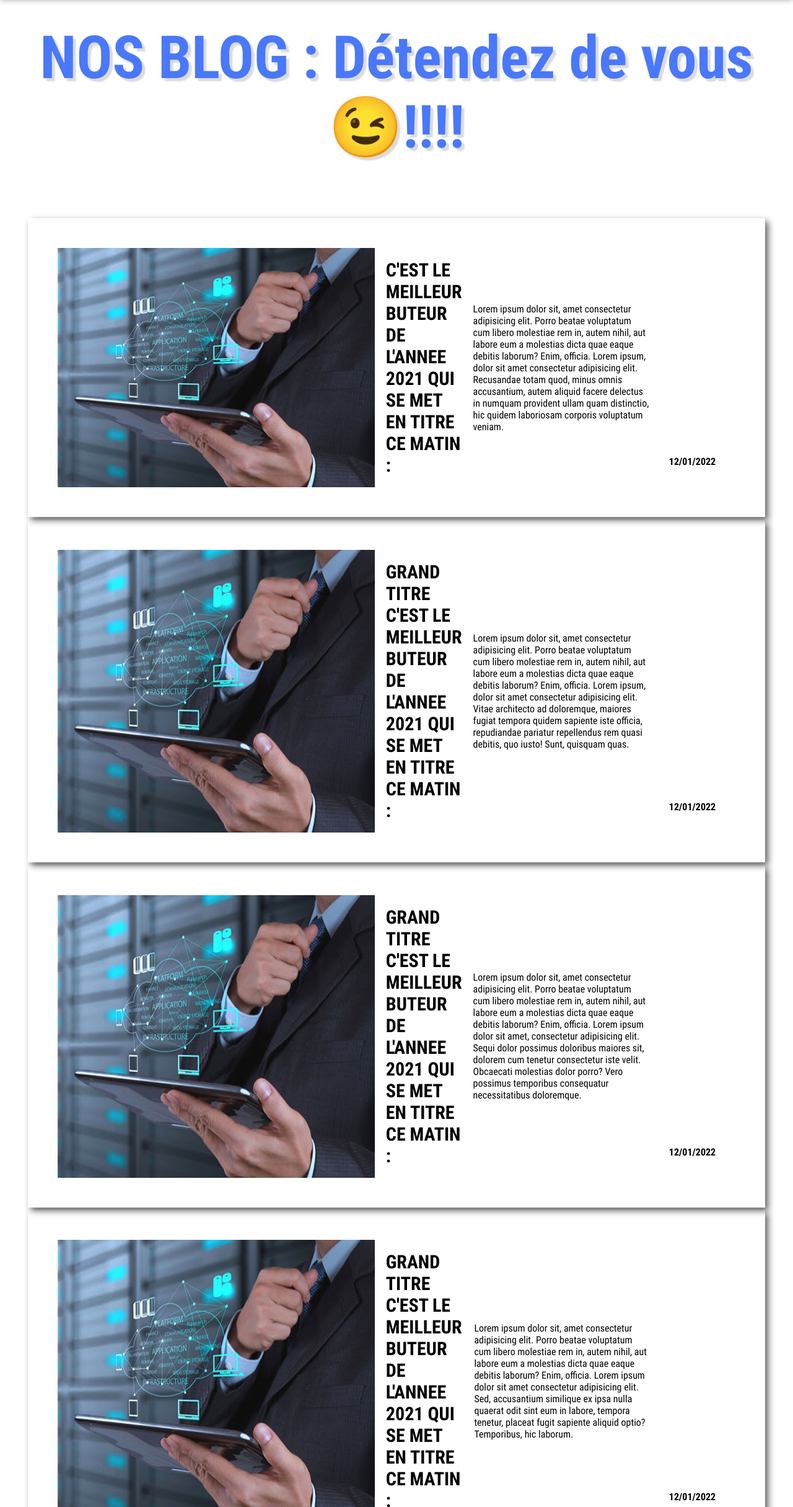
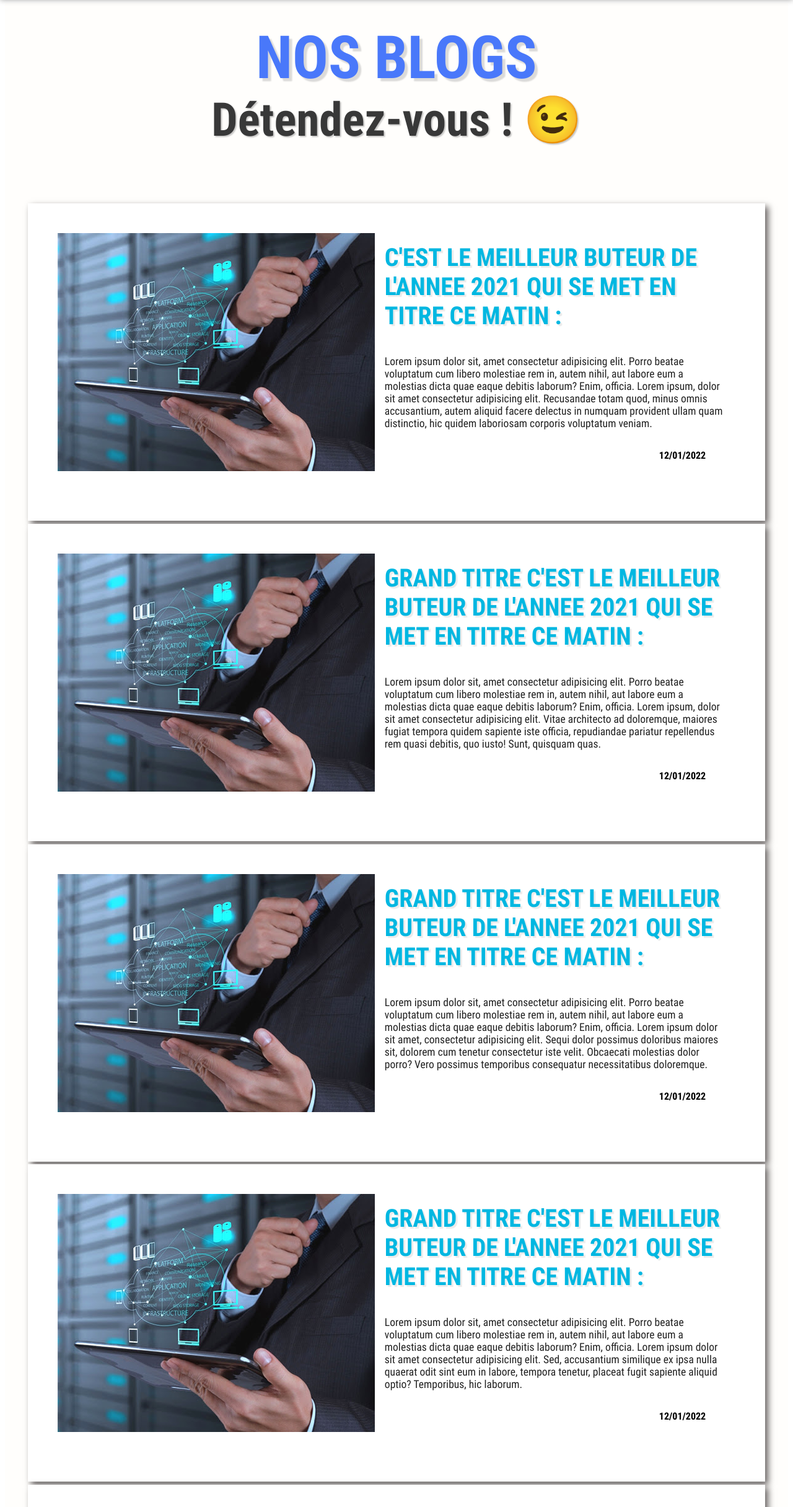
Before and after one commit to TheMisterRedFox/CampusWorkshop2022-Team02, a plain HTML site: page blog.html in a window 1280 px wide. Shown: the part 129-2560 px from the top of the page at 62% size. Drawn offline with Linux system fonts and the light colour scheme.

Commit message:
work on blog

```diff
--- a/blog.html
+++ b/blog.html
@@ -37,91 +37,109 @@
 
         <main class="blog">
             <section class="title">
-                <h1>NOS BLOG : Détendez de vous 😉!!!!</h1>
+                <h1>NOS BLOGS</h1>
+                <h2>Détendez-vous ! 😉</h2>
             </section>
-            <a href="article.html">
-                <section class="blogs">
-                    <img src="picture\image.jpg" alt="image de blog">
+                <a href="article.html"><section class="blogs">
+                    <div class="blogPicture">
+                    <img src="picture\image.jpg" alt="image de blog"></div>
+                    <div class="blogText">
                     <h2> C'EST LE MEILLEUR BUTEUR DE L'ANNEE 2021 QUI SE MET EN TITRE CE MATIN : </h2>
                     <p>
                         Lorem ipsum dolor sit, amet consectetur adipisicing elit. Porro beatae voluptatum cum libero molestiae rem in, autem nihil, aut labore eum a molestias dicta quae eaque debitis laborum? Enim, officia.
                         Lorem ipsum, dolor sit amet consectetur adipisicing elit. Recusandae totam quod, minus omnis accusantium, autem aliquid facere delectus in numquam provident ullam quam distinctio, hic quidem laboriosam corporis voluptatum veniam.
                     </p>
-                    <h4> 12/01/2022</h4>
-                </section>
+                    <h4> 12/01/2022</h4></div>
+                </section></a>
+                <a href="article.html">
                     <section class="blogs">
-                    <img src="picture\image.jpg" alt="image de blog">
+                        <div class="blogPicture">
+                        <img src="picture\image.jpg" alt="image de blog"></div>
+                        <div class="blogText">
                         <h2>GRAND TITRE C'EST LE MEILLEUR BUTEUR DE L'ANNEE 2021 QUI SE MET EN TITRE CE MATIN : </h2>
                         <p>
                             Lorem ipsum dolor sit, amet consectetur adipisicing elit. Porro beatae voluptatum cum libero molestiae rem in, autem nihil, aut labore eum a molestias dicta quae eaque debitis laborum? Enim, officia.
                             Lorem ipsum, dolor sit amet consectetur adipisicing elit. Vitae architecto ad doloremque, maiores fugiat tempora quidem sapiente iste officia, repudiandae pariatur repellendus rem quasi debitis, quo iusto! Sunt, quisquam quas.
                         </p>
-                    <h4> 12/01/2022</h4>
-                </section>
-                <section class="blogs">
-                    <img src="picture\image.jpg" alt="image de blog">
+                    <h4> 12/01/2022</h4></div>
+                </section></a>
+                <a href="article.html"><section class="blogs">
+                    <div class="blogPicture">
+                    <img src="picture\image.jpg" alt="image de blog"></div>
+                    <div class="blogText">
                     <h2>GRAND TITRE C'EST LE MEILLEUR BUTEUR DE L'ANNEE 2021 QUI SE MET EN TITRE CE MATIN : </h2>
                     <p>
                         Lorem ipsum dolor sit, amet consectetur adipisicing elit. Porro beatae voluptatum cum libero molestiae rem in, autem nihil, aut labore eum a molestias dicta quae eaque debitis laborum? Enim, officia.
                         Lorem ipsum dolor sit amet, consectetur adipisicing elit. Sequi dolor possimus doloribus maiores sit, dolorem cum tenetur consectetur iste velit. Obcaecati molestias dolor porro? Vero possimus temporibus consequatur necessitatibus doloremque.
                     </p>
-                    <h4> 12/01/2022</h4>
-                </section>
-                <section class="blogs">
-                    <img src="picture\image.jpg" alt="image de blog">
+                    <h4> 12/01/2022</h4></div>
+                </section></a>
+                <a href="article.html"><section class="blogs">
+                    <div class="blogPicture">
+                    <img src="picture\image.jpg" alt="image de blog"></div>
+                    <div class="blogText">
                     <h2>GRAND TITRE C'EST LE MEILLEUR BUTEUR DE L'ANNEE 2021 QUI SE MET EN TITRE CE MATIN : </h2>
                     <p>
                         Lorem ipsum dolor sit, amet consectetur adipisicing elit. Porro beatae voluptatum cum libero molestiae rem in, autem nihil, aut labore eum a molestias dicta quae eaque debitis laborum? Enim, officia.
                         Lorem ipsum dolor sit amet consectetur adipisicing elit. Sed, accusantium similique ex ipsa nulla quaerat odit sint eum in labore, tempora tenetur, placeat fugit sapiente aliquid optio? Temporibus, hic laborum.
                     </p>
-                    <h4> 12/01/2022</h4>
-                </section>
-                <section class="blogs">
-                    <img src="picture\image.jpg" alt="image de blog">
+                    <h4> 12/01/2022</h4></div>
+                </section></a>
+                <a href="article.html"><section class="blogs">
+                    <div class="blogPicture">
+                    <img src="picture\image.jpg" alt="image de blog"></div>
+                    <div class="blogText">
                     <h2> GRAND TITRE C'EST LE MEILLEUR BUTEUR DE L'ANNEE 2021 QUI SE MET EN TITRE CE MATIN :  </h2>
                     <p>
                         Lorem ipsum dolor sit, amet consectetur adipisicing elit. Porro beatae voluptatum cum libero molestiae rem in, autem nihil, aut labore eum a molestias dicta quae eaque debitis laborum? Enim, officia.
                         Lorem ipsum dolor, sit amet consectetur adipisicing elit. Odit nostrum repellat ipsa error quas dolor minima! Temporibus minima ab reiciendis, ratione aperiam animi adipisci mollitia doloribus praesentium perferendis ipsa asperiores?
                     </p>
-                    <h4> 12/01/2022</h4>
-                </section>
-                <section class="blogs">
-                    <img src="picture\image.jpg" alt="image de blog">
+                    <h4> 12/01/2022</h4></div>
+                </section></a>
+                <a href="article.html"><section class="blogs">
+                    <div class="blogPicture">
+                    <img src="picture\image.jpg" alt="image de blog"></div>
+                    <div class="blogText">
                     <h2>GRAND TITRE C'EST LE MEILLEUR BUTEUR DE L'ANNEE 2021 QUI SE MET EN TITRE CE MATIN : </h2>
                     <p>
                         Lorem ipsum dolor sit, amet consectetur adipisicing elit. Porro beatae voluptatum cum libero molestiae rem in, autem nihil, aut labore eum a molestias dicta quae eaque debitis laborum? Enim, officia.
                         Lorem ipsum dolor sit amet consectetur adipisicing elit. Neque mollitia voluptatibus veniam, voluptas vero assumenda aspernatur maiores optio et facilis eveniet nesciunt quod eius iusto, ea repellat voluptatem facere labore!
                     </p>
-                    <h4> 12/01/2022</h4>
-                </section>
-                <section class="blogs">
-                    <img src="picture\image.jpg" alt="image de blog">
+                    <h4> 12/01/2022</h4></div>
+                </section></a>
+                <a href="article.html"><section class="blogs">
+                    <div class="blogPicture">
+                    <img src="picture\image.jpg" alt="image de blog"></div>
+                    <div class="blogText">
                     <h2>GRAND TITRE C'EST LE MEILLEUR BUTEUR DE L'ANNEE 2021 QUI SE MET EN TITRE CE MATIN : </h2>
                     <p>
                         Lorem ipsum dolor sit, amet consectetur adipisicing elit. Porro beatae voluptatum cum libero molestiae rem in, autem nihil, aut labore eum a molestias dicta quae eaque debitis laborum? Enim, officia.
                         Lorem ipsum dolor sit amet consectetur adipisicing elit. Sequi tempora cum provident facilis dolor exercitationem officiis impedit debitis dicta! Quo natus at necessitatibus harum velit ut sapiente rerum, sint hic.
                     </p>
-                    <h4> 12/01/2022</h4>
-                </section>
-                <section class="blogs">
-                    <img src="picture\image.jpg" alt="image de blog">
+                    <h4> 12/01/2022</h4></div>
+                </section></a>
+                <a href="article.html"><section class="blogs">
+                    <div class="blogPicture">
+                    <img src="picture\image.jpg" alt="image de blog"></div>
+                    <div class="blogText">
                     <h2>GRAND TITRE C'EST LE MEILLEUR BUTEUR DE L'ANNEE 2021 QUI SE MET EN TITRE CE MATIN : </h2>
                     <p>
                         Lorem ipsum dolor sit, amet consectetur adipisicing elit. Porro beatae voluptatum cum libero molestiae rem in, autem nihil, aut labore eum a molestias dicta quae eaque debitis laborum? Enim, officia.
                         Lorem ipsum dolor sit amet consectetur adipisicing elit. Nisi ducimus minima dolor atque assumenda, aspernatur, voluptatem maiores at quaerat sit eaque magni eius asperiores facere minus iste aut aperiam optio.
                     </p>
-                    <h4> 12/01/2022</h4>
-                </section>
-                <section class="blogs">
-                    <img src="picture\image.jpg" alt="image de blog">
+                    <h4> 12/01/2022</h4></div>
+                </section></a>
+                <a href="article.html"><section class="blogs">
+                    <div class="blogPicture">
+                    <img src="picture\image.jpg" alt="image de blog"></div>
+                    <div class="blogText">
                     <h2>GRAND TITRE C'EST LE MEILLEUR BUTEUR DE L'ANNEE 2021 QUI SE MET EN TITRE CE MATIN : </h2>
                     <p>
                         Lorem ipsum dolor sit, amet consectetur adipisicing elit. Porro beatae voluptatum cum libero molestiae rem in, autem nihil, aut labore eum a molestias dicta quae eaque debitis laborum? Enim, officia.
                         Lorem ipsum dolor sit amet, consectetur adipisicing elit. Alias eveniet quod, nam inventore animi ea nostrum dolorum quo, possimus corporis soluta et distinctio. Impedit distinctio cupiditate dolorum quidem minus? Et!
                     </p>
-                    <h4> 12/01/2022</h4>
-                </section>
-            </a>
+                    <h4> 12/01/2022</h4></div>
+                </section></a>
             </main>
 
         <footer>
--- a/style.css
+++ b/style.css
@@ -84,7 +84,6 @@ nav li {
 
 a:active {
   color: #27f6fd;
-  font-size: 102%;
 }
 
 /* End of Navigation Bar */
@@ -750,11 +749,18 @@ h1 {
 .title {
   margin-bottom: 3em;
   font-size: 30px;
+  text-align: center;
+}
+
+.title h2 {
+  text-shadow: 2px 2px 2px #4545454d;
+  color: #383838;
 }
 
 .blog {
   margin: 0.5em;
   padding: 2em;
+  background-color: rgba(250, 235, 215, 0.07);
 }
 
 .blogs {
@@ -763,24 +769,31 @@ h1 {
   box-shadow: 5px 5px 10px #0f0909a2;
   margin: 0.3em;
   padding: 3em;
+  height: 100%;
+  transition: 0.2s;
+  background-color: white;
 }
 
 .blogs p {
   display: flex;
   justify-content: left;
   align-items: center;
+  font-size: 110%;
+  color: #000000de;
 }
 .blogs h2 {
   display: flex;
   margin: 0.6em;
   font-size: 30px;
+  color: #00b7e1;
+  text-shadow: 3px 3px 1px #4545451c;
 }
 
 .blogs h4 {
-  display: flex;
-  justify-content: flex-end;
-  align-items: flex-end;
+  justify-self: flex-end;
+  align-self: flex-end;
   margin: 2em;
+  text-shadow: 0.5px 0.5px 2px #4545451c;
 }
 
 .blog a:link,
@@ -788,3 +801,26 @@ h1 {
   color: black;
   text-decoration: none;
 }
+
+.blogText {
+  margin: 1em;
+  display: flex;
+  flex-direction: column;
+  height: 100%;
+  transition: 0.2s;
+}
+
+.blogText:hover {
+  text-shadow: 3px 3px 1px #00f7ff0e;
+  color: black;
+}
+
+.blogs:hover {
+  background-color: rgba(162, 0, 0, 0.05);
+  box-shadow: 5px 5px 20px #0f0909c0;
+}
+
+.blog h2 {
+  margin: 0 0 1em 0;
+  font-size: 250%;
+}
```
Lines whose indentation alone changed are shown as unchanged.
